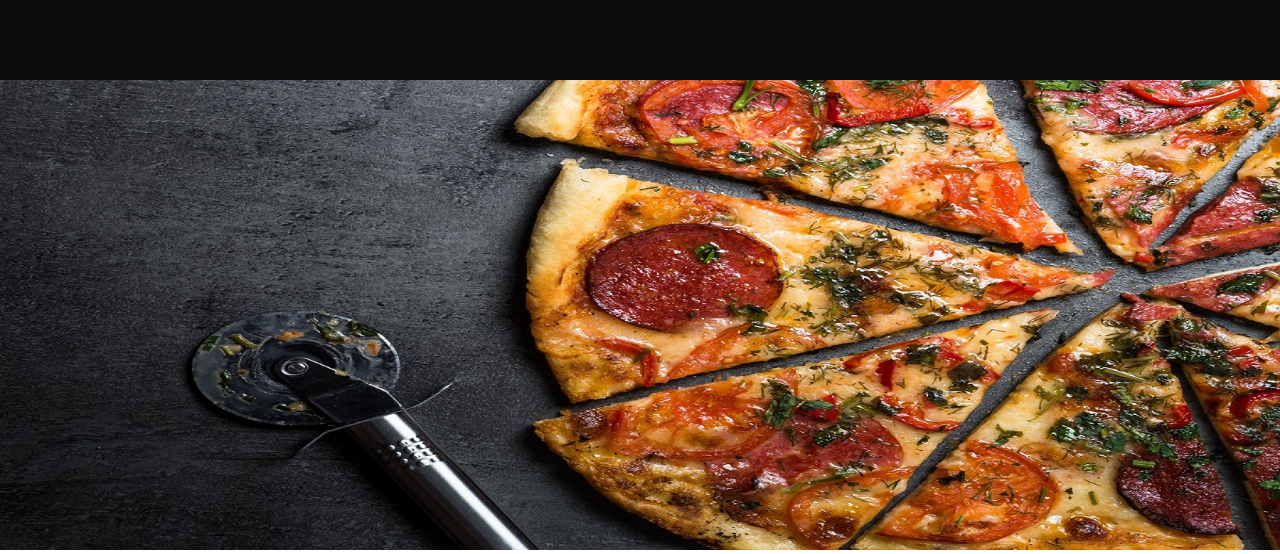
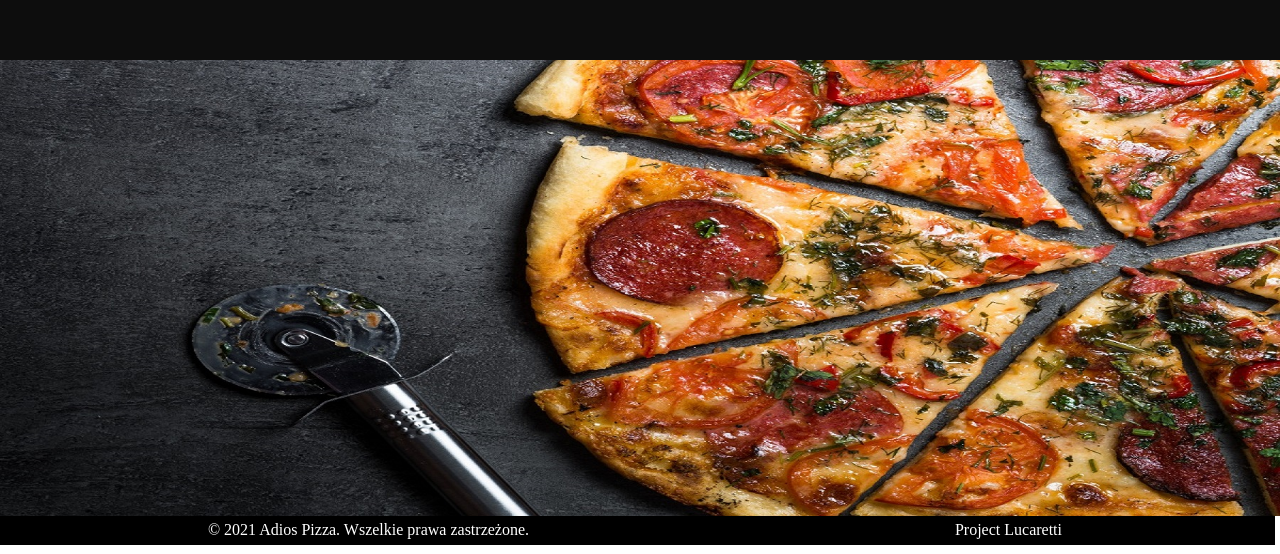
Before and after one commit to lukaszprotosawicki/adios-pizza, a React (Create React App) app: page / in a window 1280 px wide. Shown: the part 1331-1885 px from the top of the page. Built offline with nearby package versions, Linux system fonts and the light colour scheme.

Commit message:
add footer and styles

```diff
--- a/src/App.js
+++ b/src/App.js
@@ -4,6 +4,7 @@ import ContainerBody from "./components/ContainerBody";
 import ContainerInfo from "./components/ContainerInfo";
 import ContainerGallery from "./components/ContainerGallery";
 import Footer from "./components/Footer.js";
+import FooterInfo from "./components/FooterInfo.js";
 
 function App() {
   return (
@@ -13,6 +14,7 @@ function App() {
       <ContainerInfo />
       <ContainerGallery />
       <Footer />
+      <FooterInfo />
     </>
   );
 }
--- /dev/null
+++ b/src/components/FooterInfo.js
@@ -0,0 +1,14 @@
+import React from "react";
+
+const FooterInfo = () => {
+  return (
+    <>
+      <div className="backgrond-body-footer-info">
+        <p>© 2021 Adios Pizza. Wszelkie prawa zastrzeżone.</p>
+        <p>Project Lucaretti</p>
+      </div>
+    </>
+  );
+};
+
+export default FooterInfo;
--- a/src/components/main.scss
+++ b/src/components/main.scss
@@ -8,3 +8,4 @@
 @import "./scss/containerInfo";
 @import "./scss/containerGallery";
 @import "./scss/footer";
+@import "./scss/footerInfo";
--- a/src/components/scss/_containerGallery.scss
+++ b/src/components/scss/_containerGallery.scss
@@ -1,6 +1,7 @@
 .container-gallery {
   background-color: #0d0d0d;
   height: 400px;
+  max-height: 400px;
   width: 100vw;
   margin: -1px auto 0;
 }
--- a/src/components/scss/_footer.scss
+++ b/src/components/scss/_footer.scss
@@ -1,4 +1,4 @@
 .backgrond-body-footer img {
   width: 100vw;
-  height: 470px;
+  max-height: 470px;
 }
--- /dev/null
+++ b/src/components/scss/_footerInfo.scss
@@ -0,0 +1,12 @@
+.backgrond-body-footer-info {
+  display: flex;
+  width: 100vw;
+  height: 30px;
+  background-color: black;
+  margin: -5px;
+  padding-bottom: 10px;
+  padding-top: 6px;
+  p {
+    color: white;
+  }
+}
--- a/src/components/scss/_mainPages.scss
+++ b/src/components/scss/_mainPages.scss
@@ -1,8 +1,8 @@
 .page-header {
   background-color: black;
-  height: 20px;
   width: 100vw;
-  height: 200px;
+  height: 180px;
+
   border-bottom: 1px solid rgb(134, 134, 134);
   .ui_container {
     .logo {
@@ -11,7 +11,7 @@
         img {
           border: 2px solid #9d7538;
           border-radius: 40px;
-          height: 160px;
+          height: 140px;
           margin: 20px;
         }
       }
```
